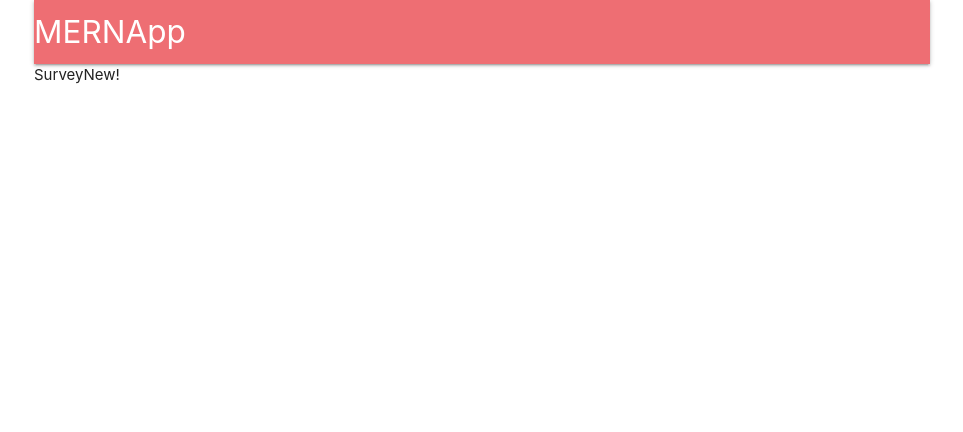
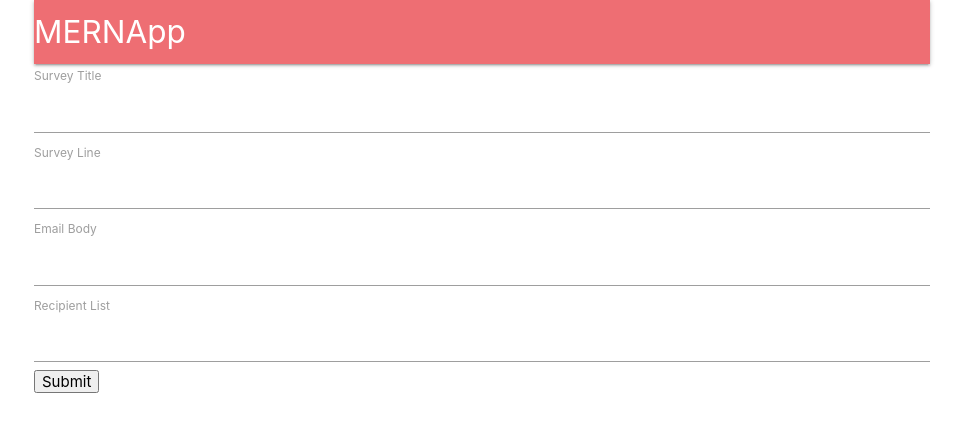
Before and after one commit to r-lee1/emaily, a React (Create React App) app in the folder client/: page /surveys/new in a window 1280 px wide. Shown: the top 432 px of the page, without its empty margins (158-1121 px from the left). Built offline with nearby package versions, Linux system fonts and the light colour scheme; no server answers.

Commit message:
add surveyform and surveyfield component

```diff
--- /dev/null
+++ b/client/src/components/surveys/SurveyField.js
@@ -0,0 +1,12 @@
+//SurveyField contains logic to render a
+//single label and text input
+import React from 'react';
+
+export default ({ input, label }) => {
+  return (
+    <div>
+      <label>{label}</label>
+      <input {...input}/>
+    </div>
+  );
+};
--- /dev/null
+++ b/client/src/components/surveys/SurveyForm.js
@@ -0,0 +1,47 @@
+import React, { Component } from 'react';
+import { reduxForm, Field } from 'redux-form';
+import SurveyField from './SurveyField';
+
+class SurveyForm extends Component {
+  renderFields() {
+    return(
+      <div>
+        <Field
+          label="Survey Title"
+          type="text"
+          name="title"
+          component={SurveyField} />
+        <Field
+          label="Survey Line"
+          type="text"
+          name="subject"
+          component={SurveyField} />
+        <Field
+          label="Email Body"
+          type="text"
+          name="body"
+          component={SurveyField} />
+        <Field
+          label="Recipient List"
+          type="text"
+          name="emails"
+          component={SurveyField} />
+      </div>
+    );
+  }
+
+  render() {
+    return(
+      <div>
+      <form onSubmit={this.props.handleSubmit(values => console.log(values))}>
+        {this.renderFields()}
+        <button type="submit">Submit</button>
+      </form>
+      </div>
+    );
+  }
+}
+
+export default reduxForm({
+  form: 'surveyForm'
+})(SurveyForm);
--- a/client/src/components/surveys/SurveyNew.js
+++ b/client/src/components/surveys/SurveyNew.js
@@ -1,10 +1,12 @@
+//SurveyNew shows SurveyForm and SurveyFormReview
 import React, { Component } from 'react';
+import SurveyForm from './SurveyForm';
 
 class SurveyNew extends Component {
   render() {
     return(
       <div>
-        SurveyNew!
+        <SurveyForm />
       </div>
     );
   }
```
